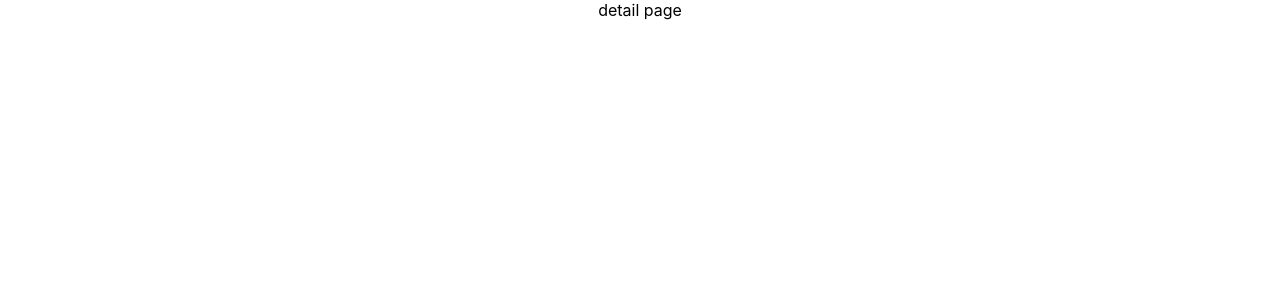
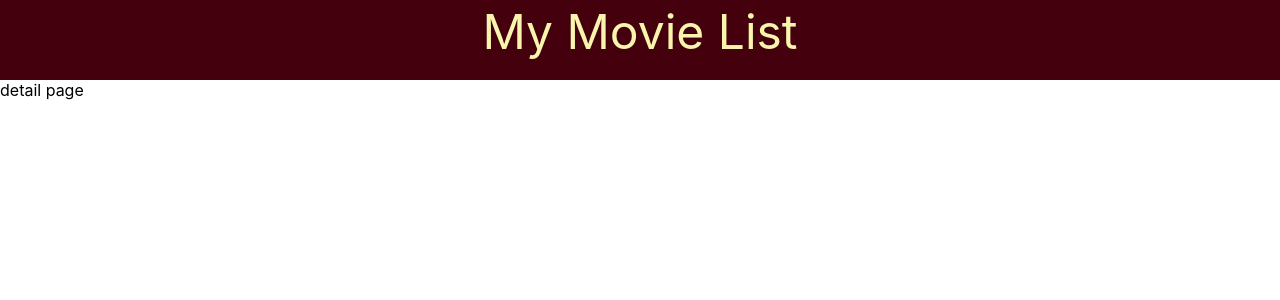
Before and after one commit to SerkanOzturk92/my-movie-list, a React (Create React App) app: page /detail in a window 1280 px wide. Shown: the top 300 px of the page. Built offline with nearby package versions, Linux system fonts and the light colour scheme.

Commit message:
Add filter bar html Add MovieList container Add movieBox item

```diff
--- a/package.json
+++ b/package.json
@@ -12,8 +12,8 @@
     "react-router-dom": "^5.0.1",
     "react-scripts": "3.0.1",
     "redux": "^4.0.4",
-    "sass": "^1.22.9",
-    "yarn": "^1.17.3"
+    "yarn": "^1.17.3",
+    "prop-types": "latest"
   },
   "scripts": {
     "start": "react-scripts start",
--- a/src/App.js
+++ b/src/App.js
@@ -1,7 +1,7 @@
-import React, { Component } from 'react';
-import './App.css';
+import React, {Component} from 'react';
 import {Route, Switch} from "react-router-dom";
 import {Routes} from './Routes';
+import Header from "./components/Header";
 
 const routeComponents = Routes.map((route) => {
     return <Route path={route.path} component={route.component} key={'route' + route.path}/>;
@@ -11,6 +11,7 @@ class App extends Component {
     render() {
         return (
             <div className="App">
+                <Header/>
                 <Switch>
                     {routeComponents}
                 </Switch>
--- a/src/components/Filter.js
+++ b/src/components/Filter.js
@@ -1,10 +1,14 @@
 import React from 'react';
+import FilterBar from "./FilterBar";
+import Search from "./Search";
+
 
 export default class Filter extends React.Component {
     render () {
         return (
-            <div>
-
+            <div className='Filter'>
+                <FilterBar/>
+                <Search/>
             </div>
         );
     }
--- a/src/components/FilterBar.js
+++ b/src/components/FilterBar.js
@@ -3,8 +3,11 @@ import React from 'react';
 export default class FilterBar extends React.Component {
     render () {
         return (
-            <div>
-
+            <div className='FilterBar'>
+                    <select className='f-item'>
+                        <option placeholder="">Categories</option>
+                        <option>New Arrivals</option>
+                    </select>
             </div>
         );
     }
--- a/src/components/Header.js
+++ b/src/components/Header.js
@@ -1,11 +1,17 @@
 import React from 'react';
+import './../style.css';
 
 export default class Header extends React.Component {
-    render () {
+    render() {
         return (
-            <div>
-
+            <div className='Header'>
+                <p>My Movie List</p>
             </div>
         );
     }
 }
+
+
+// borders: #44000d
+// bg: #83142c
+// txt: #f9f5ad
--- a/src/components/MovieBox.js
+++ b/src/components/MovieBox.js
@@ -1,10 +1,40 @@
 import React from 'react';
+import * as propTypes from 'prop-types';
 
 export default class MovieBox extends React.Component {
-    render () {
+    static propTypes = {
+        movieItem: propTypes.object,
+    };
+
+    static defaultProps = {
+        movieItem: undefined
+    };
+
+
+    constructor(props) {
+        super(props);
+        this.state = {
+            movie: undefined,
+        };
+
+        //this.sort = this.sort.bind(this);
+    }
+
+    componentWillMount() {
+
+    }
+
+
+    render() {
+        const {movieItem} = this.props;
         return (
-            <div>
-
+            <div className='Movie-box'>
+                <div className='m-img'>
+                    <img src={movieItem.imgUrl} alt="img not found"/>
+                </div>
+                <div className='m-title'>
+                    <p> {movieItem.name}</p>
+                </div>
             </div>
         );
     }
--- a/src/components/MovieListContainer.js
+++ b/src/components/MovieListContainer.js
@@ -1,11 +1,45 @@
 import React from 'react';
+import MovieBox from "./MovieBox";
+
+const movies =[
+    {
+        id: 1,
+        imgUrl: '',
+        name: 'bbb'
+    },{
+        id: 1,
+        imgUrl: '4r34r3.png',
+        name: 'qweq'
+    },{
+        id: 1,
+        imgUrl: '',
+        name: 'asda'
+    },{
+        id: 1,
+        imgUrl: '',
+        name: 'asfas'
+    },{
+        id: 1,
+        imgUrl: '',
+        name: 'asa'
+    },{
+        id: 1,
+        imgUrl: '',
+        name: 'bxzzbb'
+    }];
+
 
 export default class MovieListContainer extends React.Component {
     render () {
         return (
-            <div>
-
+            <div className='Movie-list-container'>
+                {
+                    movies.map(item => {
+                        return  <MovieBox movieItem={item}/>
+                    })
+                }
             </div>
         );
     }
 }
+//768px
--- a/src/components/Search.js
+++ b/src/components/Search.js
@@ -1,10 +1,19 @@
 import React from 'react';
+import './../style.css';
+
 
 export default class Search extends React.Component {
-    render () {
+    render() {
         return (
-            <div>
-
+            <div className='Search'>
+                <div className="Search-input">
+                    <input className='f-item' id="search" type="text" placeholder="Enter Keywords?"/>
+                </div>
+                <div className="Search-button">
+                    <button className="Btn-search f-item" type="button">
+                        Search
+                    </button>
+                </div>
             </div>
         );
     }
--- a/src/pages/HomePage.js
+++ b/src/pages/HomePage.js
@@ -1,9 +1,14 @@
 import React, {Component} from 'react';
+import Filter from "../components/Filter";
+import MovieListContainer from "../components/MovieListContainer";
 
 class HomePage extends Component {
     render(){
         return (
-            <div>Home paage</div>
+            <div className='Home-page'>
+                <Filter/>
+                <MovieListContainer/>
+            </div>
         );
     }
 
--- /dev/null
+++ b/src/style.css
@@ -0,0 +1,100 @@
+.Home-page {
+    height: -webkit-fill-available;
+    text-align: center;
+}
+
+.Header {
+    background-color: #44000d;
+    height: 5rem;
+    color: #f9f5ad;
+    text-align: center;
+}
+.Header p {
+    text-align: center;
+    line-height: 4rem;
+    margin: 0;
+    font-size: 3rem;
+}
+
+
+.Filter {
+    display: block;
+    margin: 2% 20% 2% 20%;
+    align-items: flex-start;
+    height: 3rem;
+    border-radius: 20px;
+}
+.FilterBar {
+    display: inline-block;
+    width: 30%;
+    float:left;
+}
+
+.Search {
+    display: inline-block;
+    width: 70%;
+}
+
+.Search-input {
+    display: inline-block;
+    width: 80%;
+}
+
+.Search-button {
+    display: inline-block;
+    width: 20%;
+    float: right;
+}
+
+.f-item {
+    padding: 0;
+    width: 100%;
+    height: 45px;
+    border: 0 solid gray;
+    box-shadow: inset 0 0 0 1px gray;
+}
+
+
+.Movie-list-container {
+    border: 1px solid black;
+}
+
+@media only screen and (max-width: 768px){
+    .Movie-list-container {
+    }
+}
+
+
+
+.Movie-box {
+    border: 1px solid red;
+    margin: 5px;
+    padding: 2px;
+    text-align: center;
+    display: inline-block;
+    width: 30%;
+    max-width: 600px;
+    min-width: 245px;
+    height: 20rem;
+}
+
+@media only screen and (max-width: 768px) {
+    .Movie-box {
+
+    }
+}
+
+
+
+
+
+
+
+
+
+
+
+
+img {
+    width: 2rem;
+}
```
Also changed, not shown: src/assets/search.svg (added), 1 other file (tests, documents, lock files or other folders). Lines whose indentation alone changed are shown as unchanged.
